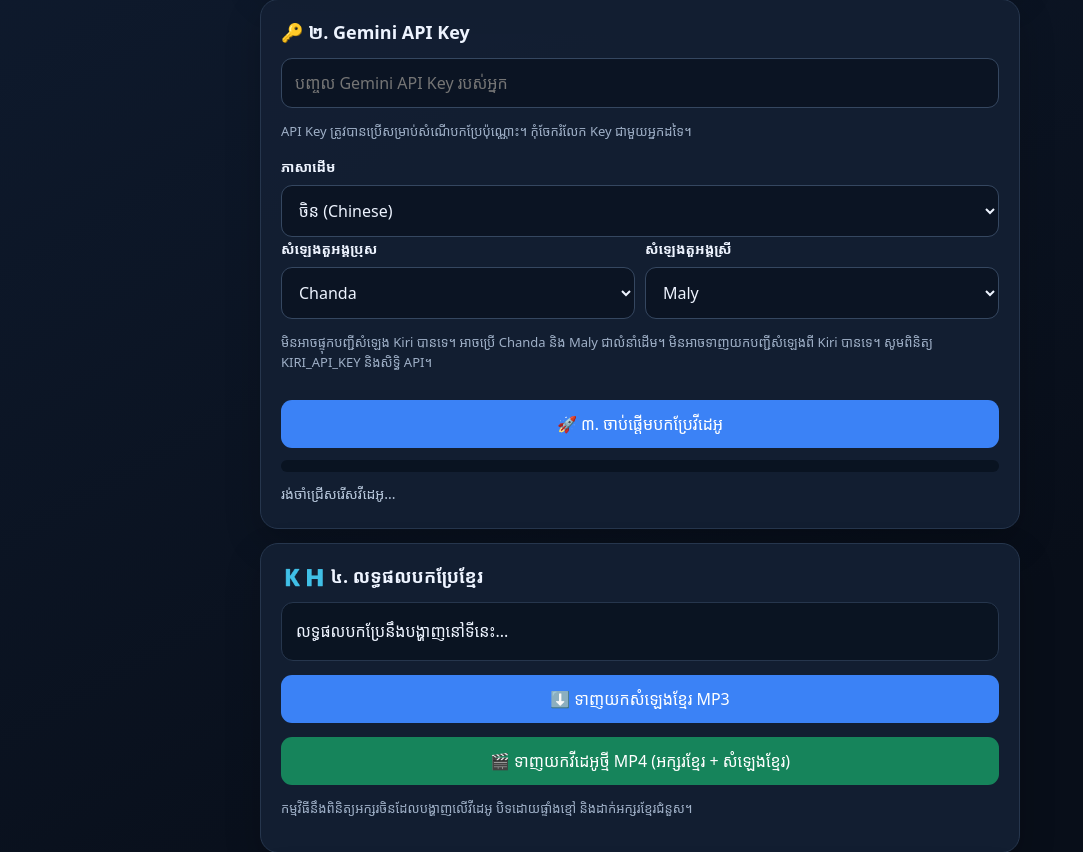
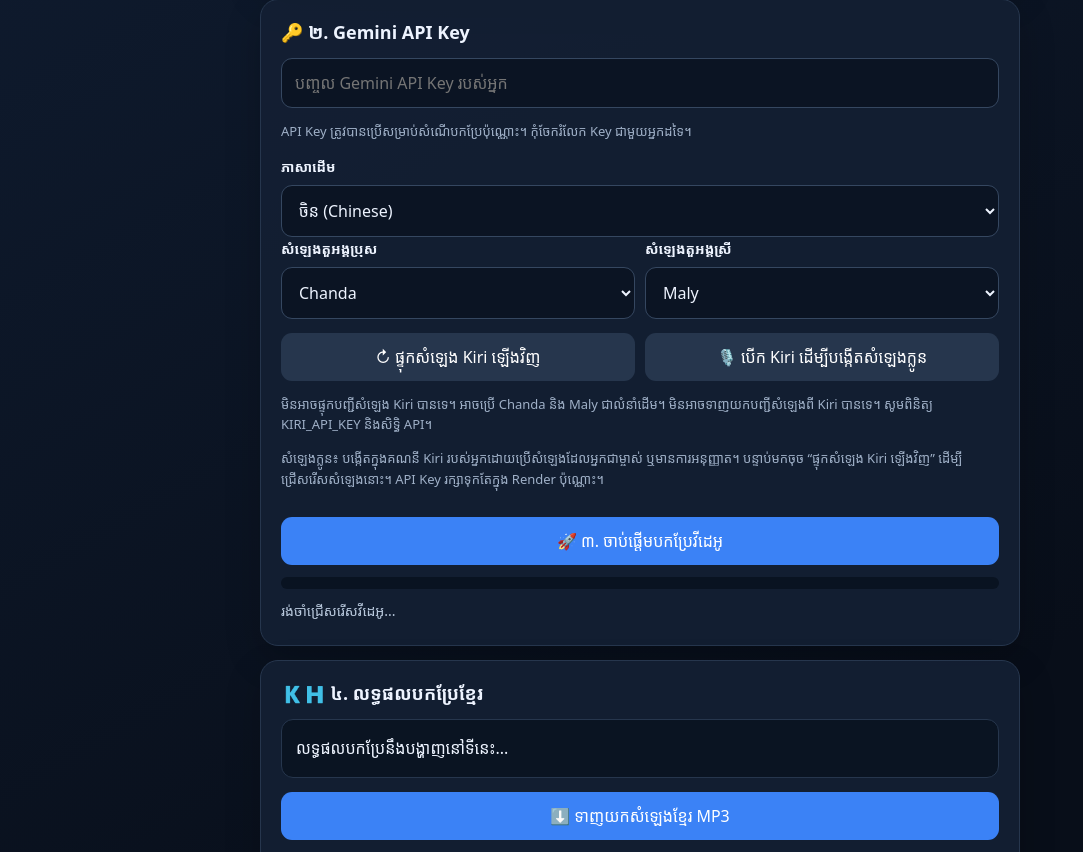
Before and after one commit to kungsao31-prog/khmer-video-translator, a Flask app: page / in a window 1280 px wide. Shown: the part 355-1207 px from the top of the page, without its empty margins (0-1083 px from the left). Run offline with Flask 3, Linux system fonts and the light colour scheme.

Commit message:
Add Kiri voice refresh and voice cloning workflow

```diff
--- a/templates/index.html
+++ b/templates/index.html
@@ -33,7 +33,12 @@ button:disabled{opacity:.5;cursor:not-allowed}.secondary{background:#26364d}.pro
 <div><label for="maleVoice">សំឡេងតួអង្គប្រុស</label><select class="field" id="maleVoice"><option>Chanda</option><option>Bora</option><option>Arun</option><option>Maly</option></select></div>
 <div><label for="femaleVoice">សំឡេងតួអង្គស្រី</label><select class="field" id="femaleVoice"><option>Maly</option><option>Chanda</option><option>Bora</option><option>Arun</option></select></div>
 </div>
+<div class="row">
+<button type="button" id="refreshVoices" class="secondary">↻ ផ្ទុកសំឡេង Kiri ឡើងវិញ</button>
+<a class="download secondary" href="https://www.kiritts.com/" target="_blank" rel="noopener">🎙️ បើក Kiri ដើម្បីបង្កើតសំឡេងក្លូន</a>
+</div>
 <p class="hint" id="voiceInfo">កំពុងទាញយកបញ្ជីសំឡេង Kiri...</p>
+<p class="hint">សំឡេងក្លូន៖ បង្កើតក្នុងគណនី Kiri របស់អ្នកដោយប្រើសំឡេងដែលអ្នកជាម្ចាស់ ឬមានការអនុញ្ញាត។ បន្ទាប់មកចុច “ផ្ទុកសំឡេង Kiri ឡើងវិញ” ដើម្បីជ្រើសរើសសំឡេងនោះ។ API Key រក្សាទុកតែក្នុង Render ប៉ុណ្ណោះ។</p>
 <button id="start">🚀 ៣. ចាប់ផ្តើមបកប្រែវីដេអូ</button>
 <div class="progress"><div class="bar" id="bar"></div></div><div class="status" id="status">រង់ចាំជ្រើសរើសវីដេអូ...</div>
 </section>
@@ -70,6 +75,7 @@ async function loadKiriVoices(){
   $("voiceInfo").textContent="បានទាញយកសំឡេង Kiri "+voices.length+" សំឡេង រួមទាំងសំឡេងក្លូនដែលមានសិទ្ធិប្រើ។";
  }catch(e){$("voiceInfo").textContent="មិនអាចផ្ទុកបញ្ជីសំឡេង Kiri បានទេ។ អាចប្រើ Chanda និង Maly ជាលំនាំដើម។ "+e.message;}
 }
+$("refreshVoices").addEventListener("click",loadKiriVoices);
 loadKiriVoices();
 $("video").addEventListener("change",()=>{const f=$("video").files[0];$("fileInfo").textContent=f?f.name+" · "+(f.size/1024/1024).toFixed(2)+" MB":"គាំទ្រ MP4, MOV និង WEBM · ទំហំអតិបរមា 500 MB";});
 function progress(n,msg,cls=""){ $("bar").style.width=Math.max(0,Math.min(100,n))+"%";$("status").textContent=msg;$("status").className="status "+cls; }
```
